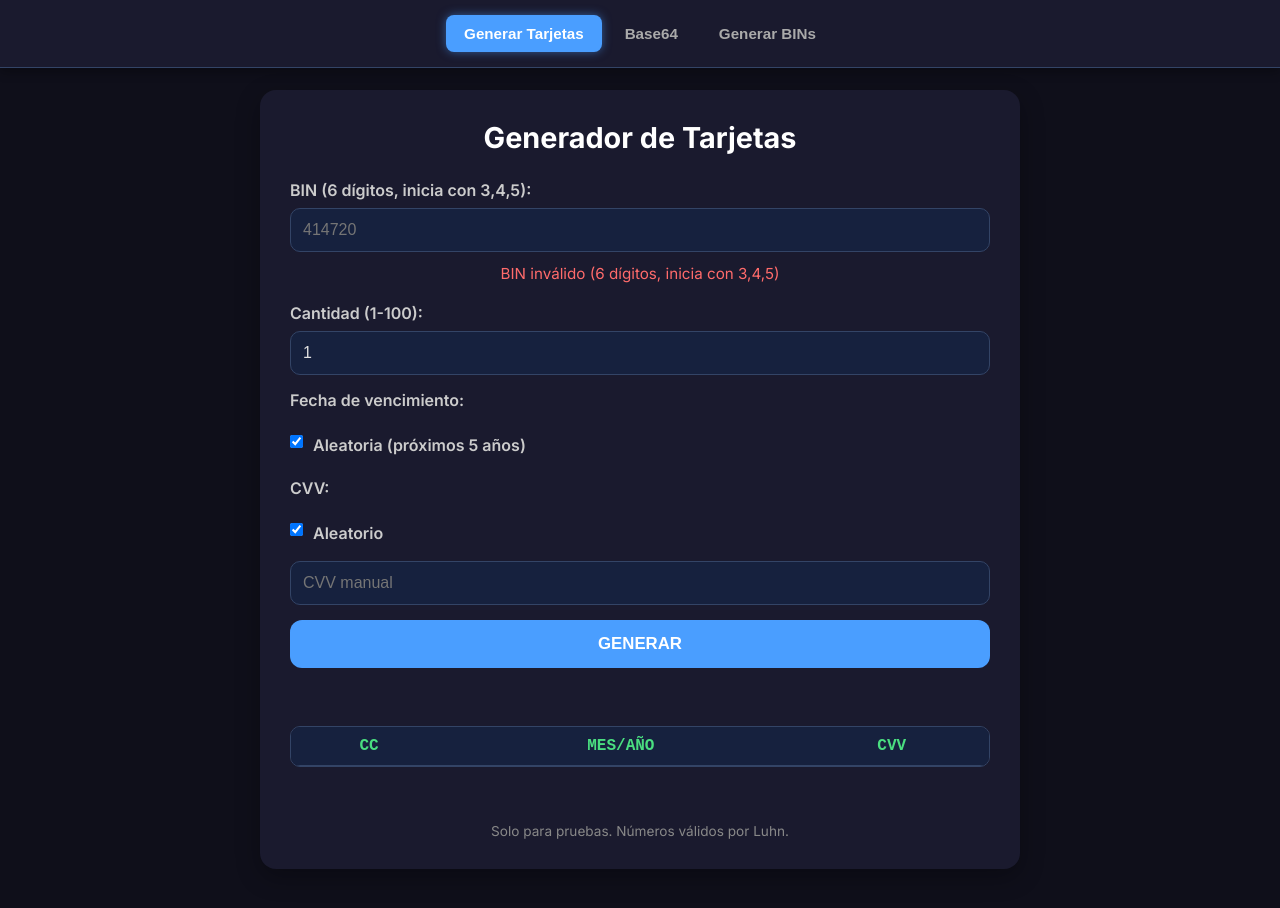
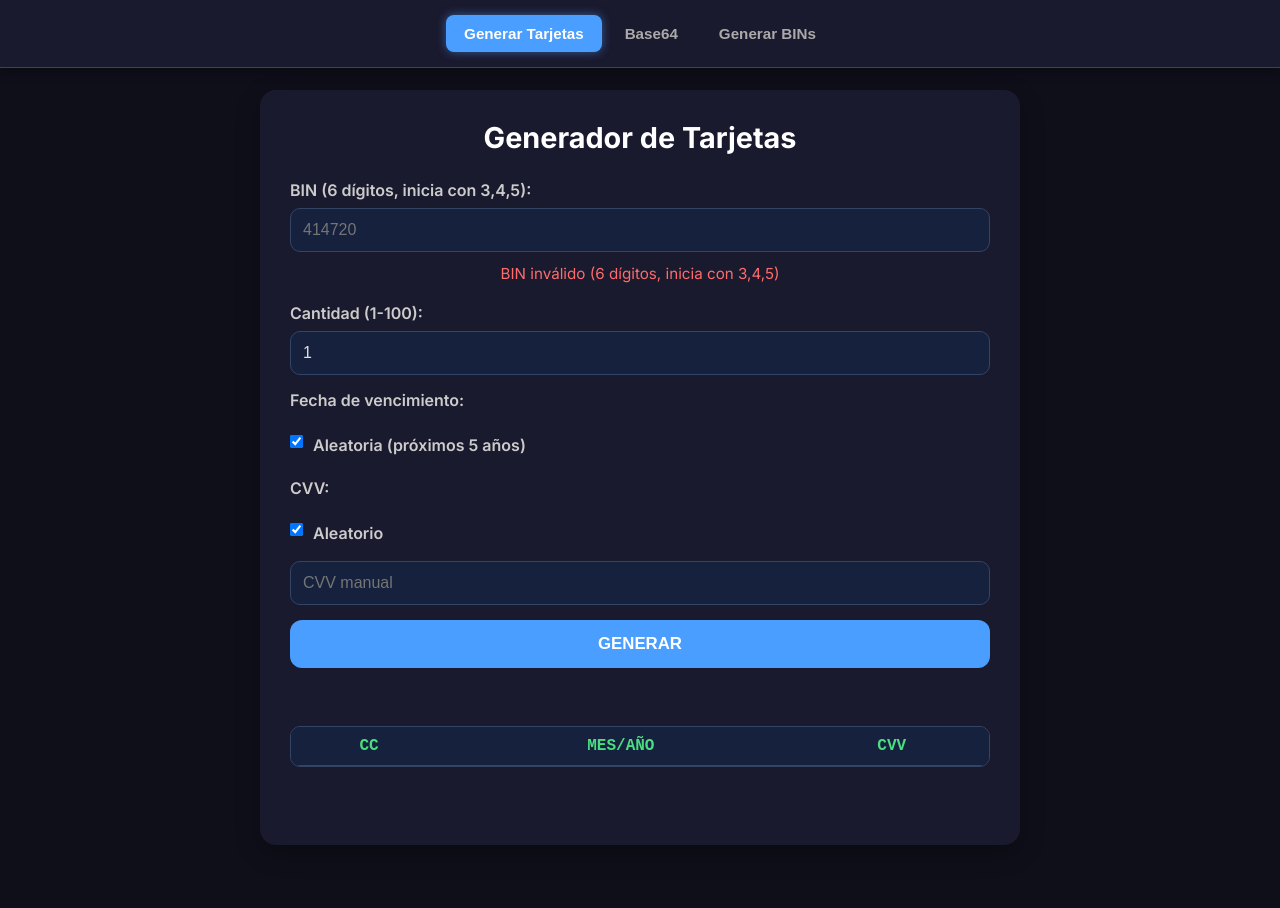
Before and after one commit to krosgtadcb/gentest.io, a plain HTML site: page index.html in a window 1280 px wide. After the commit the page ends 885 px from the top, so only its background shows below. Drawn offline with Linux system fonts and the light colour scheme.

Commit message:
Update index.html

```diff
--- a/index.html
+++ b/index.html
@@ -165,7 +165,6 @@
             </div>
             <button id="btnCopiarTarjetas" class="btn btn-success" onclick="copiarTabla('tarjetas')" style="display:none;">COPIAR TABLA</button>
             <div class="status" id="copyTarjetasStatus"></div>
-            <p class="note">Solo para pruebas. Números válidos por Luhn.</p>
         </div>
 
         <!-- === BASE64 === -->
```
